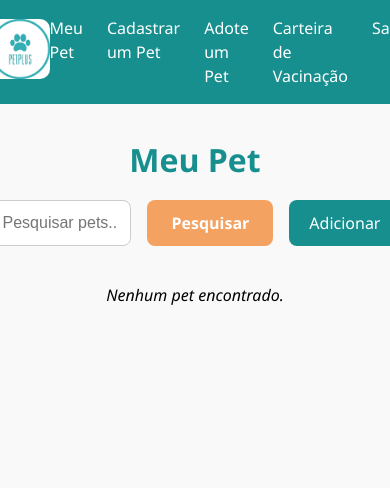
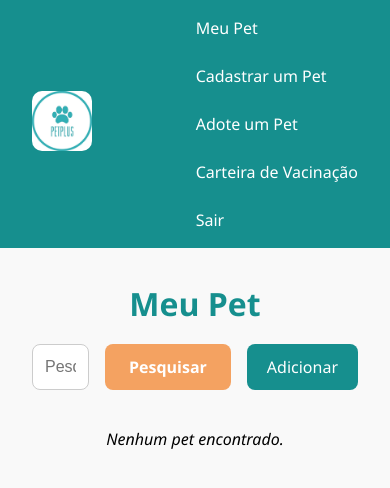
Before and after one commit to GabrielChavier/PetPlus, a React (Vite) app in the folder Frontend/: page /meupet in a window 390 px wide. Shown: the top 488 px of the page. Built offline with nearby package versions, Linux system fonts and the light colour scheme.

Commit message:
Update Adotepet.css

```diff
--- a/Frontend/src/pages/Adotepet.css
+++ b/Frontend/src/pages/Adotepet.css
@@ -149,5 +149,6 @@
   }
 
   .navigation .nav-list {
-    flex-d
-  }}
+    flex-direction: column;
+  }
+}
```
